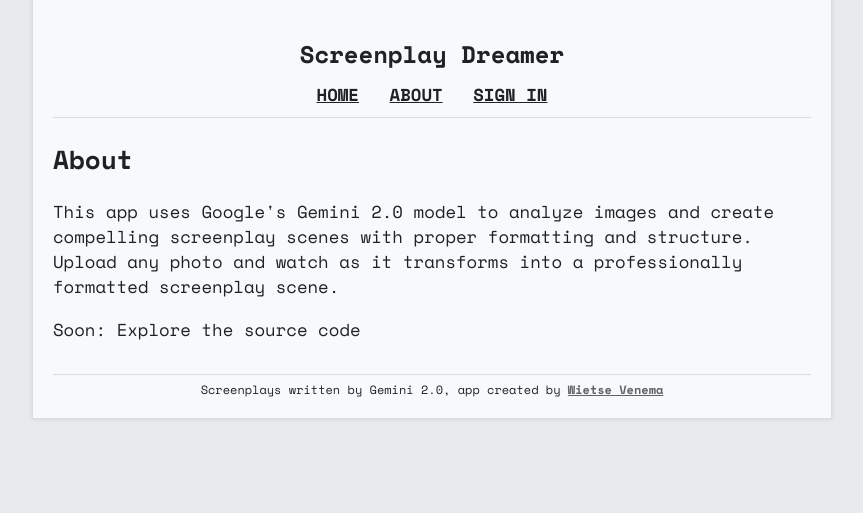
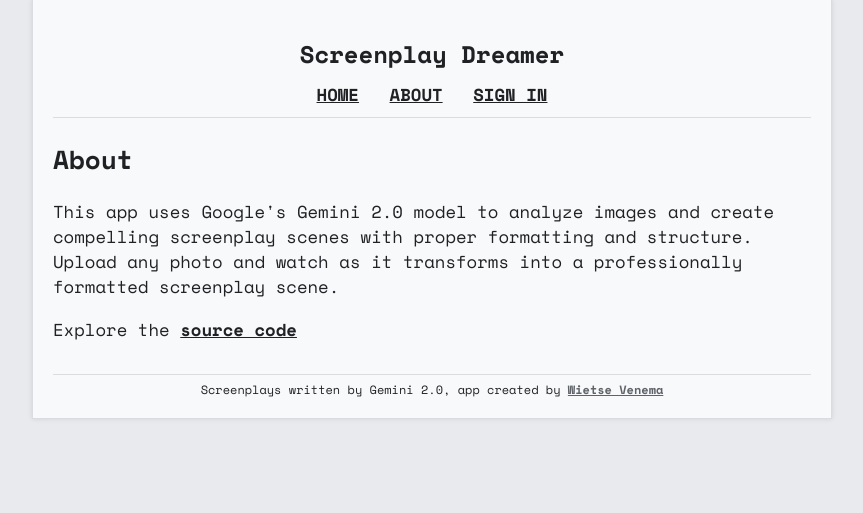
Before and after one commit to wietsevenema/screenplay-dreamer, a FastAPI app: page /about in a window 1280 px wide. Shown: the part 21-534 px from the top of the page, without its empty margins (208-1071 px from the left). Run offline with FastAPI, Linux system fonts and the light colour scheme; parts of the project's set-up code (start-up, migrations or seed data) failed here and were passed over; some libraries are stand-ins or nearby versions.

Commit message:
chore: Update dependencies and add source link

```diff
--- a/templates/about.html
+++ b/templates/about.html
@@ -10,7 +10,7 @@
     professionally formatted screenplay scene.
   </p>
   <p>
-    Soon: Explore the source code
+    Explore the <a href="https://github.com/wietsevenema/screenplay-dreamer/tree/main">source code</a>
   </p>
 
 </div>
```
Also changed, not shown: 1 other file.
